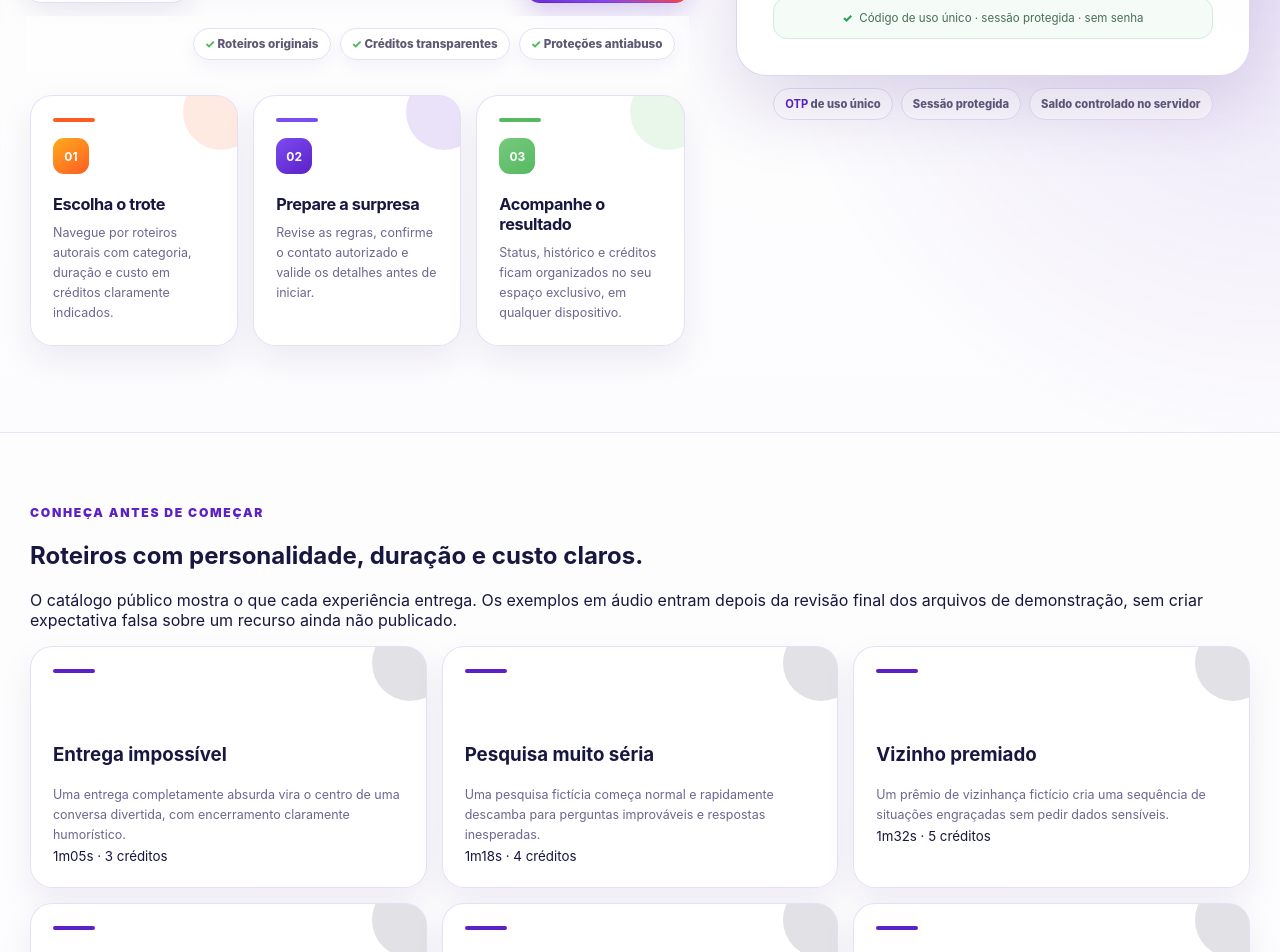
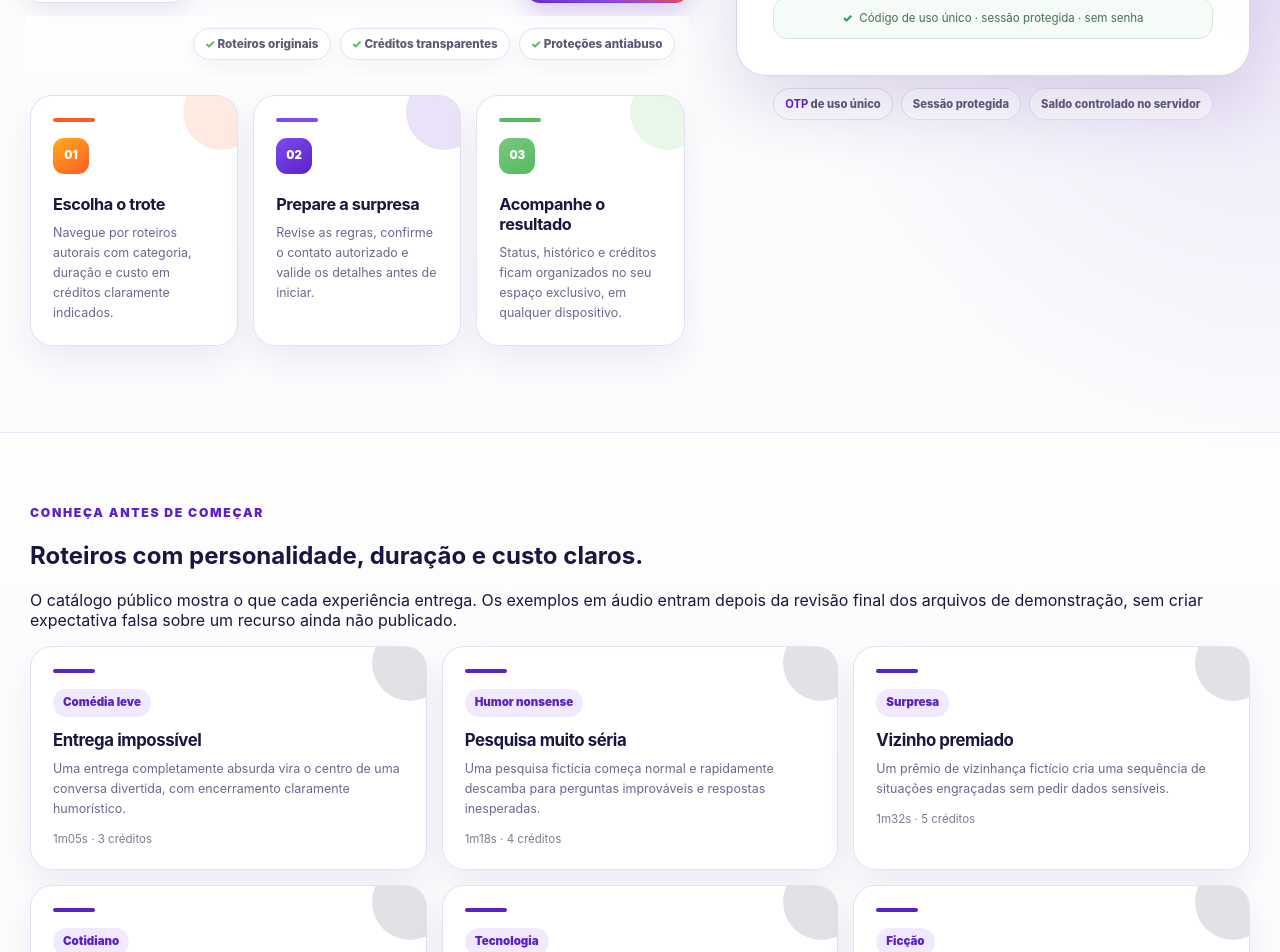
Before and after one commit to Wpersoli/trotebox, a Next.js app in the folder apps/web/: page / in a window 1280 px wide. Shown: the part 740-1692 px from the top of the page. Built offline with nearby package versions, Linux system fonts and the light colour scheme; no server answers.

Commit message:
fix(web): restore readable badges across home cards

```diff
--- a/apps/web/src/components/HomeAccess.css
+++ b/apps/web/src/components/HomeAccess.css
@@ -202,6 +202,53 @@
   outline: 3px solid rgba(91,33,199,.35);
   outline-offset: 3px;
 }
+
+/* Cards de vitrine e preços reutilizam home-step-card, mas seus rótulos não
+   são marcadores numéricos. Mantemos o badge legível e restauramos o quadrado
+   apenas no bloco "Como funciona". */
+.home-step-card > b {
+  display: inline-flex;
+  align-items: center;
+  justify-content: center;
+  width: auto;
+  height: auto;
+  min-height: 28px;
+  max-width: 100%;
+  padding: 6px 10px;
+  border-radius: 999px;
+  background: #f1eaff;
+  color: var(--purple);
+  font-size: .72rem;
+  font-weight: 900;
+  line-height: 1.2;
+  text-align: center;
+}
+.home-step-card > h3 {
+  margin: 13px 0 9px;
+  color: var(--text);
+  font-size: 1.05rem;
+  letter-spacing: -.025em;
+}
+.home-step-card > small {
+  display: block;
+  margin-top: 12px;
+  color: #817a91;
+  font-size: .72rem;
+  line-height: 1.45;
+}
+#como-funciona .home-step-card > b {
+  display: grid;
+  width: 36px;
+  height: 36px;
+  min-height: 36px;
+  padding: 0;
+  border-radius: 11px;
+  color: #fff;
+}
+#como-funciona .orange-step > b { background: linear-gradient(145deg, #ffac1e, var(--orange)); }
+#como-funciona .purple-step > b { background: linear-gradient(145deg, var(--purple-soft), var(--purple)); }
+#como-funciona .green-step > b { background: linear-gradient(145deg, #78c980, var(--green)); }
+
 @media (max-width: 980px) {
   .home-access-grid { grid-template-columns: 1fr; }
   .home-access-column { position: static; }
```
